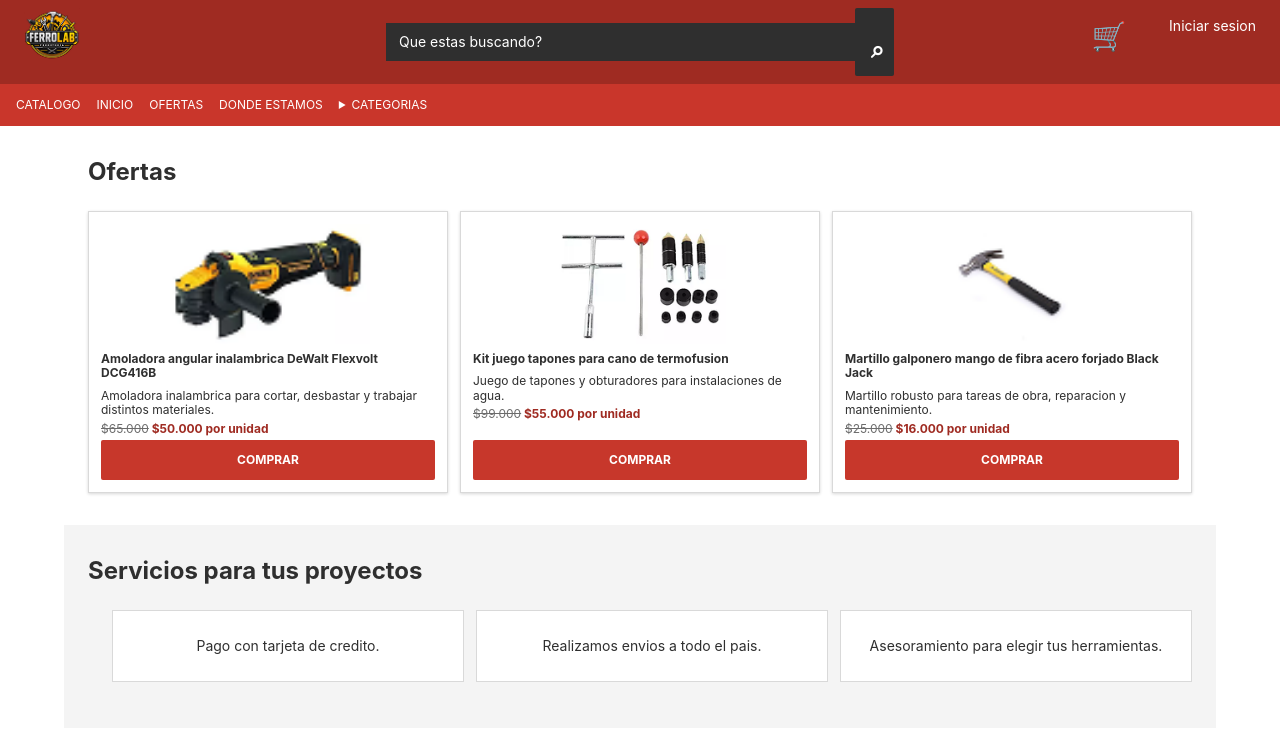
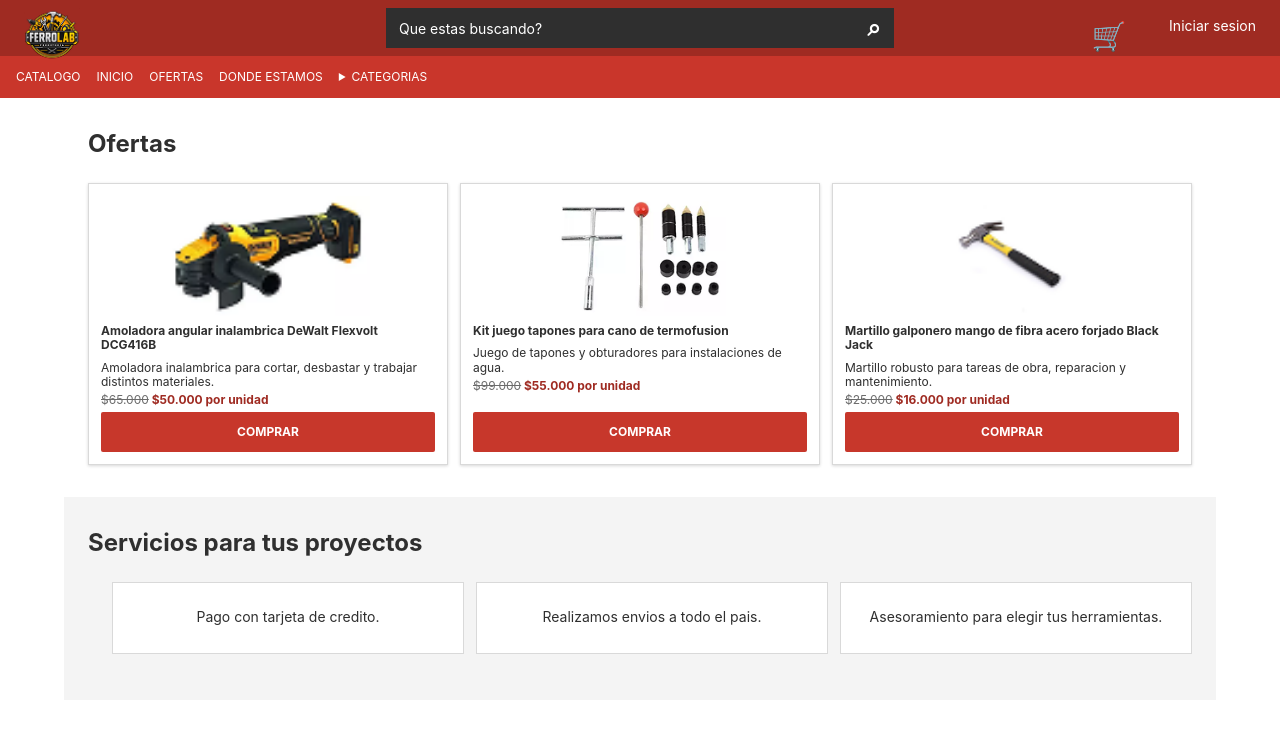
Before and after one commit to angelgc9107-lgtm/ProyectoFerreteria_GRP05, a website: page index.html in a window 1280 px wide. Shown: the top 729 px of the page. Drawn offline with Linux system fonts and the light colour scheme.

Commit message:
fix(css): igualar altura y proporción del botón Buscar con el input de búsqueda (RC7)

```diff
--- a/css/components.css
+++ b/css/components.css
@@ -38,8 +38,10 @@
 }
 
 header > form input {
+    flex: 1 1 auto;
+    min-width: 0;
     width: 100%;
-    min-height: 2rem;
+    height: 2.5rem;
     padding: var(--space-2) var(--space-3);
     color: var(--color-white);
     border: var(--border-width) solid var(--color-ink);
@@ -55,12 +57,24 @@
     border-color: var(--color-red);
 }
 
+/* Botón de búsqueda: cuadrado de la misma altura que el input, sin
+   encogerse y con el ícono centrado. Se anulan el padding, el
+   min-height y el radio heredados del estilo global de button. */
 header > form button {
+    display: flex;
+    flex: 0 0 2.5rem;
+    align-items: center;
+    justify-content: center;
     width: 2.5rem;
+    height: 2.5rem;
+    min-height: 0;
+    padding: 0;
     overflow: hidden;
     color: transparent;
     border: 0;
+    border-radius: 0;
     background: var(--color-ink);
+    font-size: 0;
     cursor: pointer;
 }
 
@@ -69,6 +83,7 @@
     display: block;
     color: var(--color-white);
     font-size: 1.5rem;
+    line-height: 1;
 }
 
 header > a[aria-label="Ver carrito de compras"],
```
